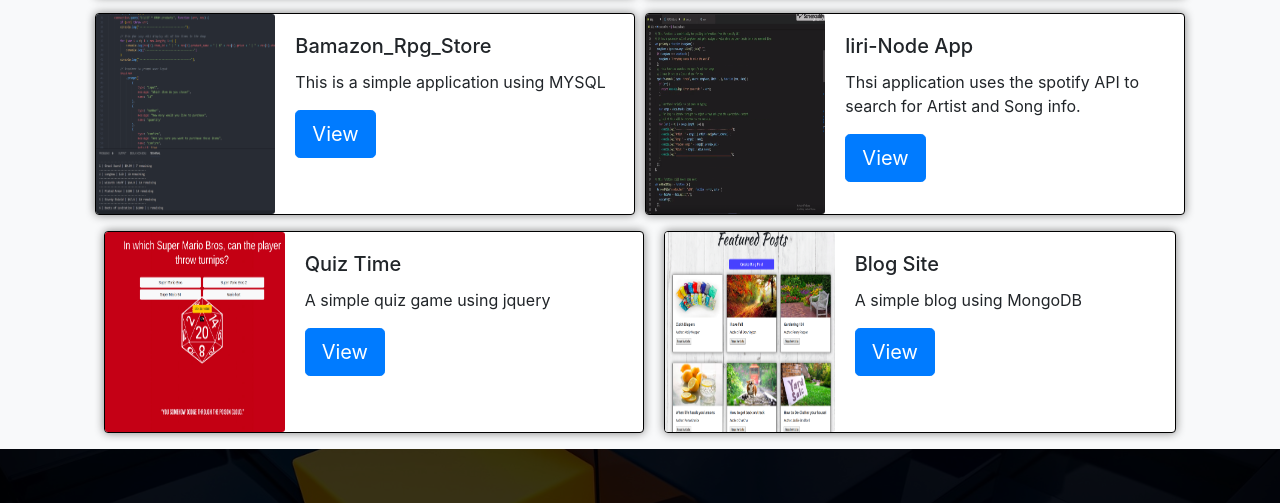
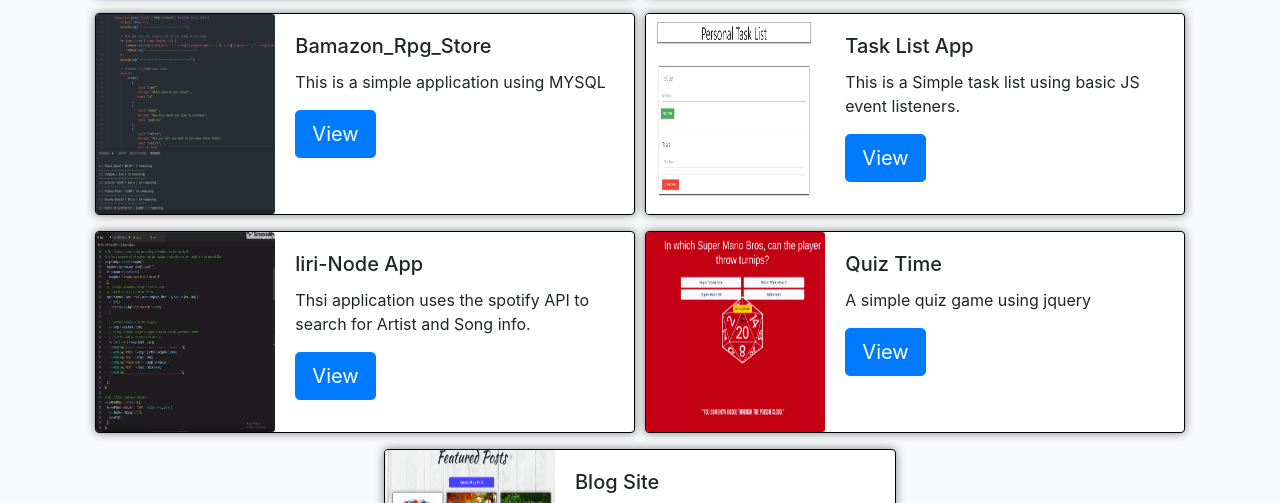
Before and after one commit to Kicker22/My_Web_Portfolio, a website: page app/public/index.html in a window 1280 px wide. Shown: the part 2224-2727 px from the top of the page. Drawn offline with nearby package versions, Linux system fonts and the light colour scheme; files whose address does not match are found by name.

Commit message:
adding new card to projects list

```diff
--- a/app/public/index.html
+++ b/app/public/index.html
@@ -116,6 +116,21 @@
         <div class="card mb-3" style="max-width: 540px;">
           <div class="row no-gutters">
             <div class="col-md-4">
+              <img src="./assets/images/taskList.PNG" class="card-img" style="height: 200px;" alt="...">
+            </div>
+            <div class="col-md-8">
+              <div class="card-body">
+                <h5 class="card-title">Task List App</h5>
+                <p class="card-text">This is a Simple task list using basic JS event listeners.  </p>
+                <a href="https://kicker22.github.io/TaskList/" target="..."><button
+                     class="btn btn-lg btn-primary">View</button></a>
+              </div>
+            </div>
+          </div>
+        </div>
+        <div class="card mb-3" style="max-width: 540px;">
+          <div class="row no-gutters">
+            <div class="col-md-4">
               <img src="./assets/images/liri.png" class="card-img" style="height: 200px;" alt="...">
             </div>
             <div class="col-md-8">
```
Also changed, not shown: app/public/assets/images/taskList.PNG (added).
